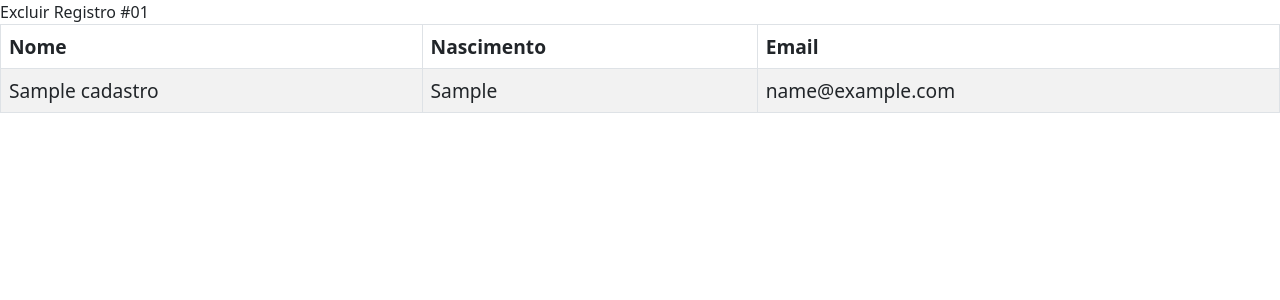
After one commit to NicolasLMartins/PHPBD, a PHP site: page /db/excluir_02.php in a window 1280 px wide. The commit adds this page. Shown: the top 300 px of the page. Run offline with PHP 8.4, Linux system fonts and the light colour scheme; tables that the repository leaves empty or names only in its code hold one stand-in row (values such as "Sample post").

Commit message:
add excluir 1 e 2

```diff
--- /dev/null
+++ b/db/excluir_02.php
@@ -0,0 +1,47 @@
+<link href="https://cdn.jsdelivr.net/npm/bootstrap@5.0.2/dist/css/bootstrap.min.css" rel="stylesheet" integrity="sha384-EVSTQN3/azprG1Anm3QDgpJLIm9Nao0Yz1ztcQTwFspd3yD65VohhpuuCOmLASjC" crossorigin="anonymous">
+
+<div class="titulo">Excluir Registro #01</div>
+
+<?php
+require_once "conexao.php";
+
+$registros = [];
+$conexao = novaConexao();
+
+$sql = "SELECT * FROM cadastro";
+
+$resultado = $conexao->query($sql);
+
+if ($resultado->num_rows > 0) {
+    while ($row = $resultado->fetch_assoc()) {
+        $registros[] = $row;
+    }
+} elseif ($conexao->error) {
+    echo("Erro: " . $conexao->error);
+}
+?>
+
+<table class="table table-hover table-striped table-bordered">
+    <thead>
+        <th>Nome</th>
+        <th>Nascimento</th>
+        <th>Email</th>
+    </thead>
+
+    <tbody>
+        <?php foreach ($registros as $registro): ?>
+            <tr>
+                <td><?= $registro['nome'] ?></td>
+                <td><?= $registro['nascimento'] ?></td>
+                <td><?= $registro['email'] ?></td>
+            </tr>
+        <?php endforeach ?>
+
+    </tbody>
+</table>
+
+<style>
+    table > *{
+        font-size: 1.2rem;
+    }
+</style>
--- a/index.php
+++ b/index.php
@@ -50,6 +50,10 @@
                         <li><a href="atividade.php?dir=db&file=excluir_02">
                             Excluir Registro #02
                         </a></li>
+
+                        <li><a href="atividade.php?dir=db&file=excluir_03">
+                            Excluir Registro #03
+                        </a></li>
                     </ul>
                 </div>
                 <div class="assunto laranja">
```
Also changed, not shown: db/excluir_01.php (added, +16 -0 lines).
